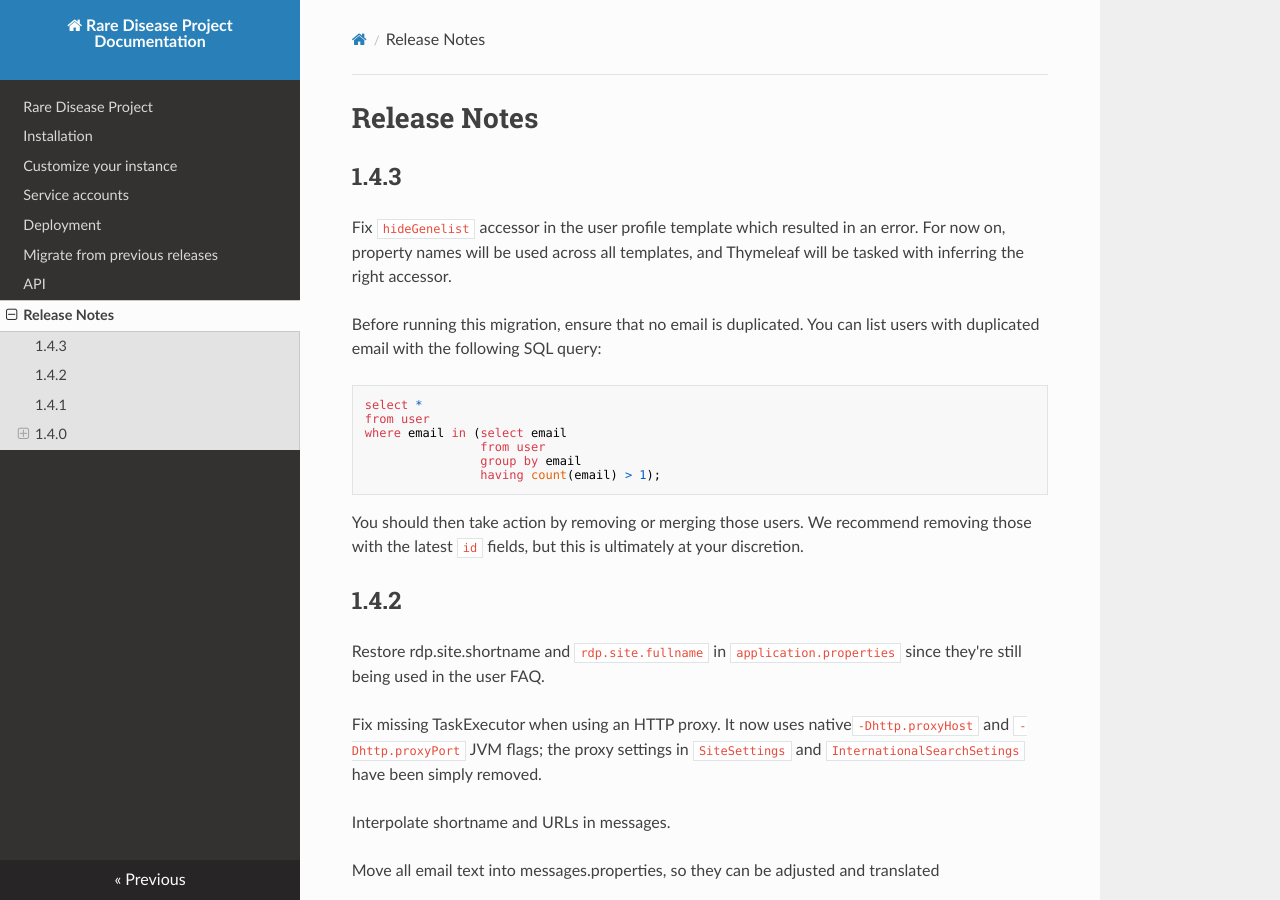
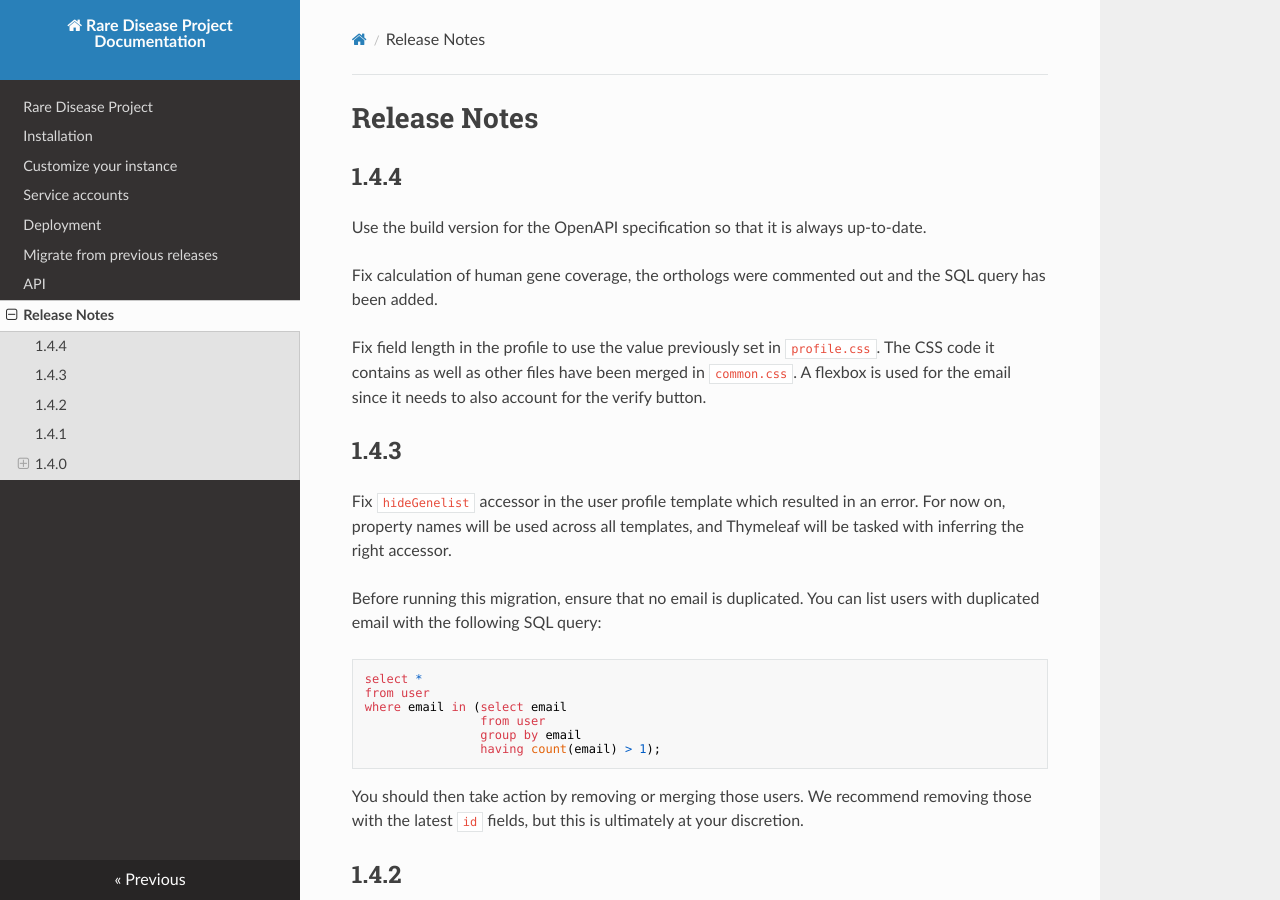
Before and after one commit to PavlidisLab/rdp, an MkDocs documentation site: the page built from docs/release-notes.md, in a window 1280 px wide and 900 px high. Built offline with MkDocs 1.6.1, drawn with Linux system fonts in a browser that asks for light colours; nearby versions of some CDN libraries.

Commit message:
Update release notes for 1.4.4

```diff
--- a/docs/release-notes.md
+++ b/docs/release-notes.md
@@ -1,4 +1,14 @@
 # Release Notes
+
+## 1.4.4
+
+Use the build version for the OpenAPI specification so that it is always up-to-date.
+
+Fix calculation of human gene coverage, the orthologs were commented out and the SQL query has been added.
+
+Fix field length in the profile to use the value previously set in `profile.css`. The CSS code it contains as well as
+other files have been merged in `common.css`. A flexbox is used for the email since it needs to also account for the
+verify button.
 
 ## 1.4.3
 
```
